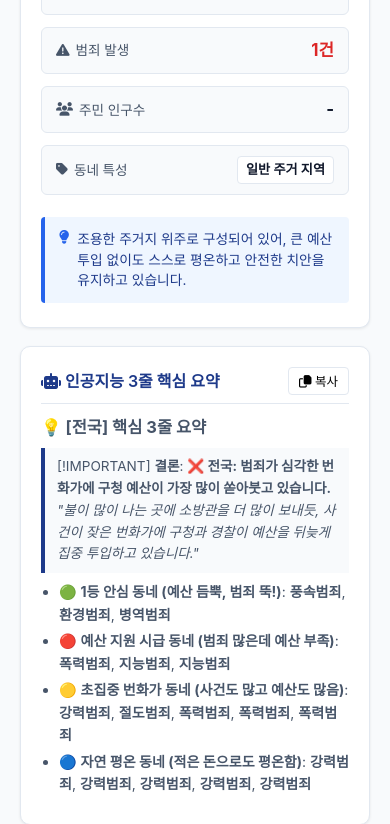
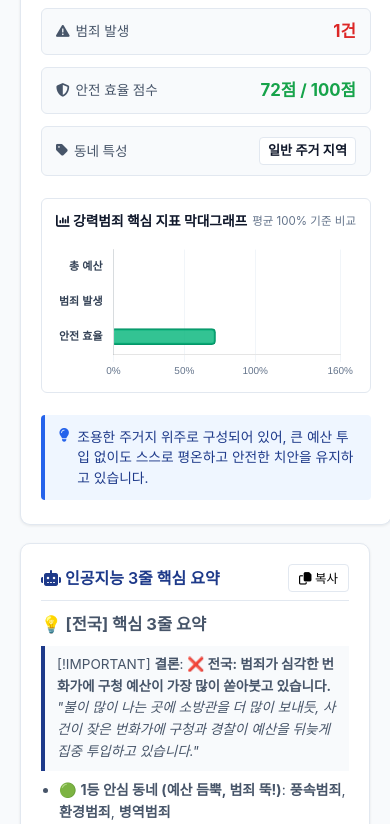
Before and after one commit to xodbs0806-sys/ddd, a Flask app: page / in a window 390 px wide. Shown: the part 1538-2362 px from the top of the page. Run offline with Flask 3, Linux system fonts and the light colour scheme.

Commit message:
Add responsive bar chart showing budget, crime count, and safety efficiency on map click

```diff
--- a/static/css/style.css
+++ b/static/css/style.css
@@ -353,6 +353,40 @@
 
 .text-primary { color: #1d4ed8 !important; }
 .text-danger { color: #dc2626 !important; }
+.text-success { color: #16a34a !important; }
+
+/* 클릭한 동네 막대그래프 스타일 */
+.detail-barchart-card {
+    margin-top: 10px;
+    background: #ffffff;
+    border: 1px solid var(--border-color);
+    border-radius: var(--radius-sm);
+    padding: 12px 14px;
+}
+
+.barchart-header {
+    display: flex;
+    justify-content: space-between;
+    align-items: center;
+    margin-bottom: 8px;
+}
+
+.barchart-header h4 {
+    font-size: 0.86rem;
+    font-weight: 700;
+    color: var(--text-primary);
+}
+
+.barchart-sub {
+    font-size: 0.72rem;
+    color: var(--text-muted);
+}
+
+.barchart-container {
+    position: relative;
+    width: 100%;
+    height: 140px;
+}
 
 .d-val-tag {
     font-size: 0.82rem;
--- a/static/js/app.js
+++ b/static/js/app.js
@@ -8,8 +8,10 @@
 window.kakaoMapInstance = null;
 window.kakaoMarkerList = [];
 window.correlationChartInstance = null;
+window.detailBarChartInstance = null;
 let currentRawData = null;
 let currentGeneratedMarkdown = "";
+let currentStatsAverages = { avgX: 1, avgY: 1 };
 
 const SIDO_COORDINATES = {
     "ALL": { center: [36.2, 127.8], zoom: 7, kakaoLevel: 13 },
@@ -255,7 +257,7 @@
 }
 
 /**
- * 3. 클릭한 동네의 상세 정보 패널 업데이트
+ * 3. 클릭한 동네의 상세 정보 패널 업데이트 및 막대그래프 렌더링
  */
 function displaySelectedDetail(pt) {
     const placeholder = document.getElementById("detailContentPlaceholder");
@@ -264,22 +266,40 @@
     const badgeEl = document.getElementById("selectedBadge");
     const budgetEl = document.getElementById("dBudgetVal");
     const crimeEl = document.getElementById("dCrimeVal");
-    const popEl = document.getElementById("dPopVal");
+    const effEl = document.getElementById("dEffVal");
     const noteEl = document.getElementById("dNoteVal");
     const commentEl = document.getElementById("dCommentText");
+    const barChartTitle = document.getElementById("barChartRegionTitle");
 
     if (placeholder) placeholder.style.display = "none";
     if (statsBox) statsBox.style.display = "flex";
 
     if (nameEl) nameEl.textContent = pt.region;
+    if (barChartTitle) barChartTitle.textContent = pt.region;
     if (budgetEl) budgetEl.textContent = formatKoreanCurrency(pt.x);
     if (crimeEl) crimeEl.textContent = `${Number(pt.y).toLocaleString()}건`;
-    if (popEl) popEl.textContent = pt.pop ? `${Number(pt.pop).toLocaleString()}명` : "-";
     if (noteEl) noteEl.textContent = pt.note || "일반 주거 지역";
+
+    // 안전 효율 점수 계산 (100점 만점 기준)
+    // 범죄율이 낮을수록, 그리고 예산이 적절할수록 고득점
+    const avgX = currentStatsAverages.avgX || 1;
+    const avgY = currentStatsAverages.avgY || 1;
+
+    // 예산 1억 원당 범죄 발생률
+    const costPerCrime = (pt.y / (pt.x / 100000000.0));
+    const avgCostPerCrime = (avgY / (avgX / 100000000.0));
+
+    let effScore = Math.round(100 - ((costPerCrime / (avgCostPerCrime * 1.6)) * 50));
+    if (pt.quadrant === "Q4_EFFECTIVE") effScore = Math.min(98, Math.max(82, effScore + 15));
+    else if (pt.quadrant === "Q3_PEACEFUL") effScore = Math.min(88, Math.max(72, effScore + 5));
+    else if (pt.quadrant === "Q1_REVERSE") effScore = Math.min(65, Math.max(45, effScore - 5));
+    else if (pt.quadrant === "Q2_BLINDSPOT") effScore = Math.min(48, Math.max(25, effScore - 15));
+
+    if (effEl) effEl.textContent = `${effScore}점 / 100점`;
 
     // 4사분면 뱃지 및 진단 코멘트
     let badgeClass = "badge-q4";
-    let comment = "예산을 알차게 투입하여 범죄를 억제하는 데 성공한 모범 지역입니다.";
+    let comment = "예산을 알차게 투입하여 범죄를 억제하는 데 성공한 1등 안심 모범 지역입니다.";
 
     if (pt.quadrant === "Q1_REVERSE") {
         badgeClass = "badge-q1";
@@ -299,6 +319,93 @@
     if (commentEl) {
         commentEl.textContent = comment;
     }
+
+    // ★ 클릭한 동네의 핵심 지표 3가지 막대그래프 즉시 렌더링!
+    renderDetailBarChart(pt, effScore);
+}
+
+/**
+ * 4. 클릭한 동네의 [총 예산, 범죄발생건수, 예산대비 안전효율] 막대그래프 렌더링
+ */
+function renderDetailBarChart(pt, effScore) {
+    const canvas = document.getElementById("detailBarChart");
+    if (!canvas) return;
+
+    if (window.detailBarChartInstance) {
+        window.detailBarChartInstance.destroy();
+        window.detailBarChartInstance = null;
+    }
+
+    const avgX = currentStatsAverages.avgX || 1;
+    const avgY = currentStatsAverages.avgY || 1;
+
+    // 평균을 100%로 환산한 상대 지수 계산
+    const budgetRatio = Math.round((pt.x / avgX) * 100);
+    const crimeRatio = Math.round((pt.y / avgY) * 100);
+
+    const ctx = canvas.getContext("2d");
+
+    window.detailBarChartInstance = new Chart(ctx, {
+        type: "bar",
+        data: {
+            labels: ["총 예산", "범죄 발생", "안전 효율"],
+            datasets: [{
+                data: [budgetRatio, crimeRatio, effScore],
+                backgroundColor: [
+                    "rgba(59, 130, 246, 0.85)", // 예산: 블루
+                    "rgba(239, 68, 68, 0.85)",  // 범죄: 레드
+                    "rgba(16, 185, 129, 0.85)"  // 안전효율: 에메랄드 그린
+                ],
+                borderColor: ["#2563eb", "#dc2626", "#059669"],
+                borderWidth: 1.5,
+                borderRadius: 4,
+                barThickness: 16
+            }]
+        },
+        options: {
+            indexAxis: "y", // 가로 막대그래프 (한눈에 쏙 들어옴)
+            responsive: true,
+            maintainAspectRatio: false,
+            plugins: {
+                legend: { display: false },
+                tooltip: {
+                    backgroundColor: "rgba(15, 23, 42, 0.95)",
+                    padding: 10,
+                    callbacks: {
+                        label: function (context) {
+                            const idx = context.dataIndex;
+                            if (idx === 0) {
+                                return ` 총 예산: ${formatKoreanCurrency(pt.x)} (평균 대비 ${budgetRatio}%)`;
+                            } else if (idx === 1) {
+                                return ` 범죄 발생: ${Number(pt.y).toLocaleString()}건 (평균 대비 ${crimeRatio}%)`;
+                            } else {
+                                return ` 예산대비 안전효율: ${effScore}점 / 100점`;
+                            }
+                        }
+                    }
+                }
+            },
+            scales: {
+                x: {
+                    beginAtZero: true,
+                    max: Math.max(160, budgetRatio + 20, crimeRatio + 20),
+                    grid: { color: "#f1f5f9" },
+                    ticks: {
+                        callback: val => val + "%",
+                        font: { size: 10 },
+                        color: "#64748b"
+                    }
+                },
+                y: {
+                    grid: { display: false },
+                    ticks: {
+                        font: { size: 11, weight: "bold" },
+                        color: "#334155"
+                    }
+                }
+            }
+        }
+    });
 }
 
 /**
@@ -341,6 +448,10 @@
         }
 
         updateHypothesisUI(resData.stats, resData.target_region_label);
+        currentStatsAverages = {
+            avgX: resData.stats.x_mean || 1,
+            avgY: resData.stats.y_mean || 1
+        };
         renderMapMarkers(resData.chart_data, resData.selected_sido);
         renderMiniChart(resData.chart_data);
 
--- a/templates/index.html
+++ b/templates/index.html
@@ -123,13 +123,25 @@
                         <strong class="d-val text-danger" id="dCrimeVal">-</strong>
                     </div>
                     <div class="d-stat-row">
-                        <span class="d-label"><i class="fa-solid fa-users"></i> 주민 인구수</span>
-                        <strong class="d-val" id="dPopVal">-</strong>
+                        <span class="d-label"><i class="fa-solid fa-shield-halved"></i> 안전 효율 점수</span>
+                        <strong class="d-val text-success" id="dEffVal">-</strong>
                     </div>
                     <div class="d-stat-row">
                         <span class="d-label"><i class="fa-solid fa-tag"></i> 동네 특성</span>
                         <span class="d-val-tag" id="dNoteVal">-</span>
                     </div>
+
+                    <!-- 클릭한 동네 막대그래프 영역 (핵심 요구사항) -->
+                    <div class="detail-barchart-card">
+                        <div class="barchart-header">
+                            <h4><i class="fa-solid fa-chart-column"></i> <span id="barChartRegionTitle">동네</span> 핵심 지표 막대그래프</h4>
+                            <span class="barchart-sub">평균 100% 기준 비교</span>
+                        </div>
+                        <div class="barchart-container">
+                            <canvas id="detailBarChart"></canvas>
+                        </div>
+                    </div>
+
                     <div class="d-comment-box" id="dCommentBox">
                         <i class="fa-solid fa-lightbulb"></i>
                         <span id="dCommentText">선택된 동네 진단 내용이 표시됩니다.</span>
```
